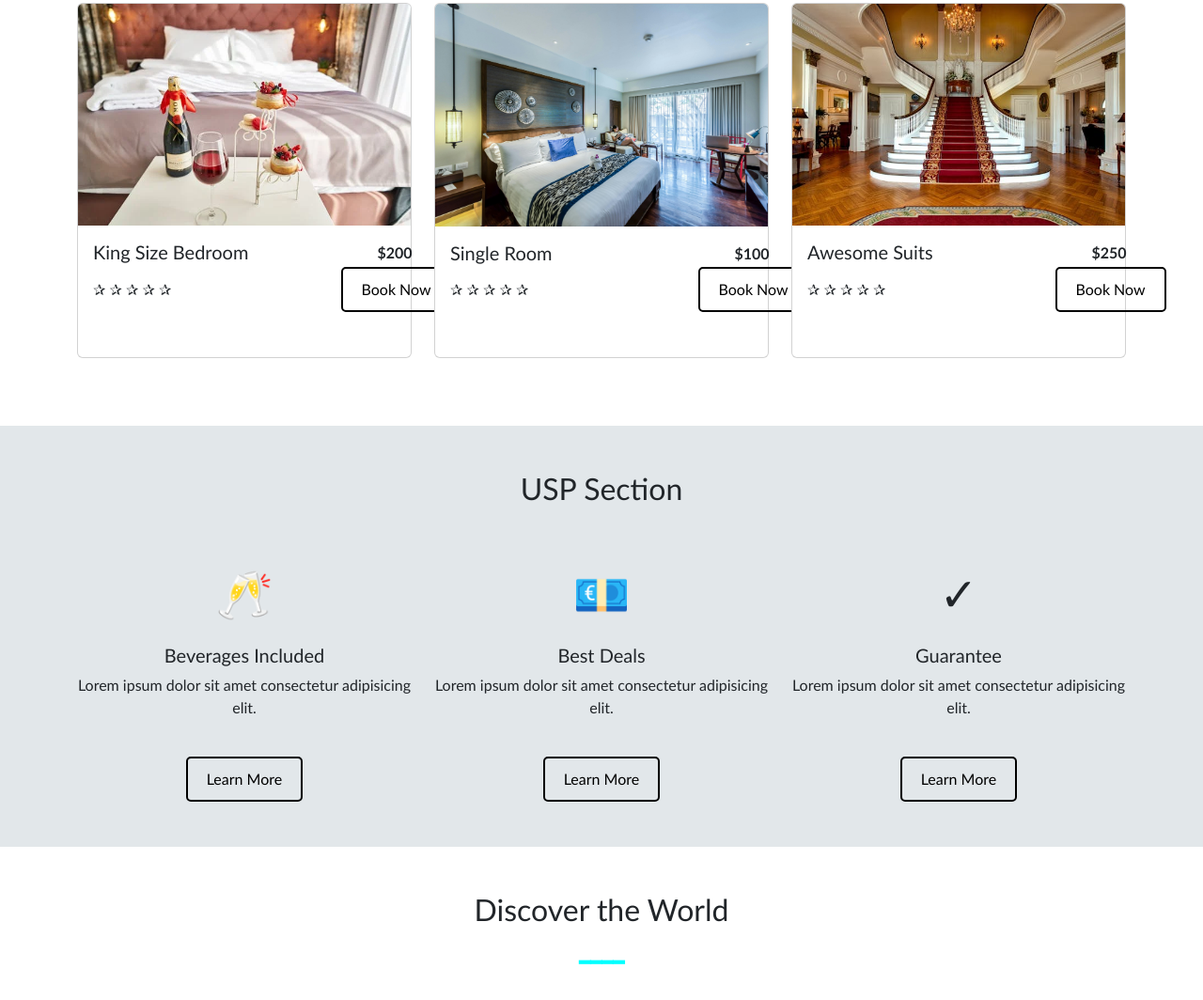
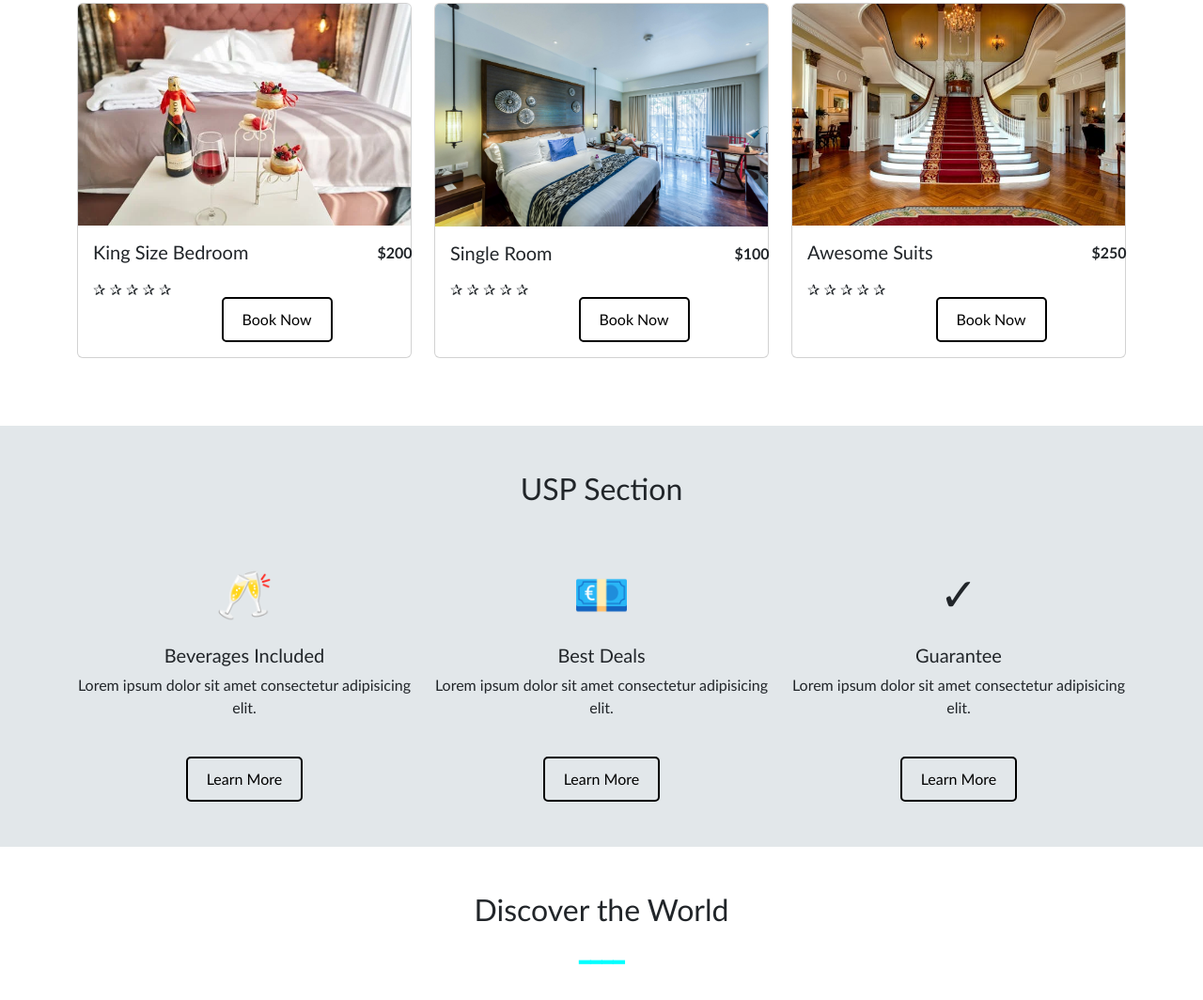
Before and after one commit to SultanUlArfeen20/Web-Asssginement, a plain HTML site: page index.html in a window 1280 px wide. Shown: the part 942-2006 px from the top of the page at 94% size. Drawn offline with nearby package versions, Linux system fonts and the light colour scheme.

Commit message:
Update index.html

```diff
--- a/index.html
+++ b/index.html
@@ -44,9 +44,7 @@
     background-color: transparent;
 }
 .Button{
-    position: RELATIVE;
-    right: -11em;
-    top: -2em;
+   text-align: center;
     background-color: transparent;
     border: 2px solid transparent;
     color: black;
@@ -55,6 +53,8 @@
     cursor: pointer;
     transition: all 0.3s ease;
     border-color: black;
+    margin-left: 49px;
+}
 
 
 
```
